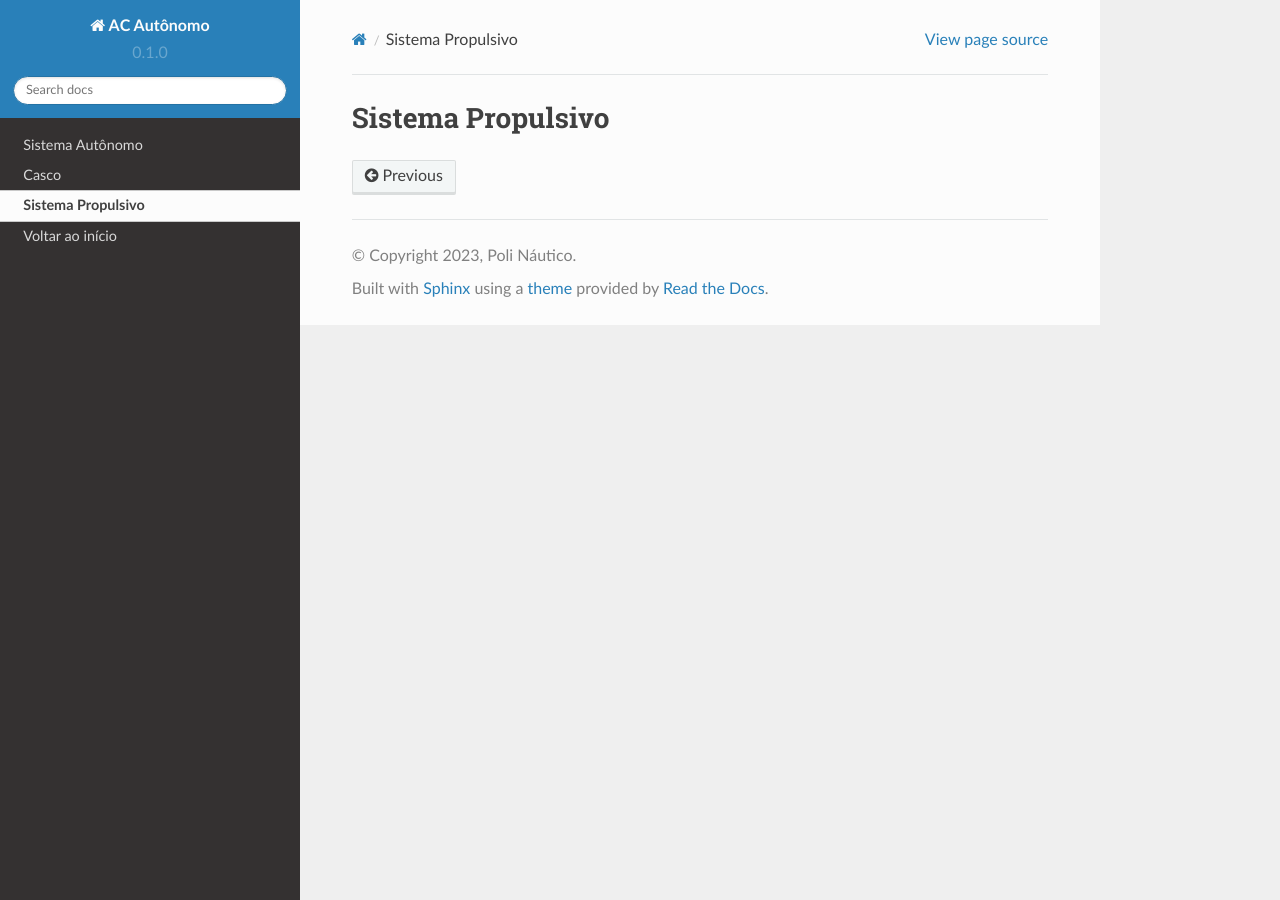
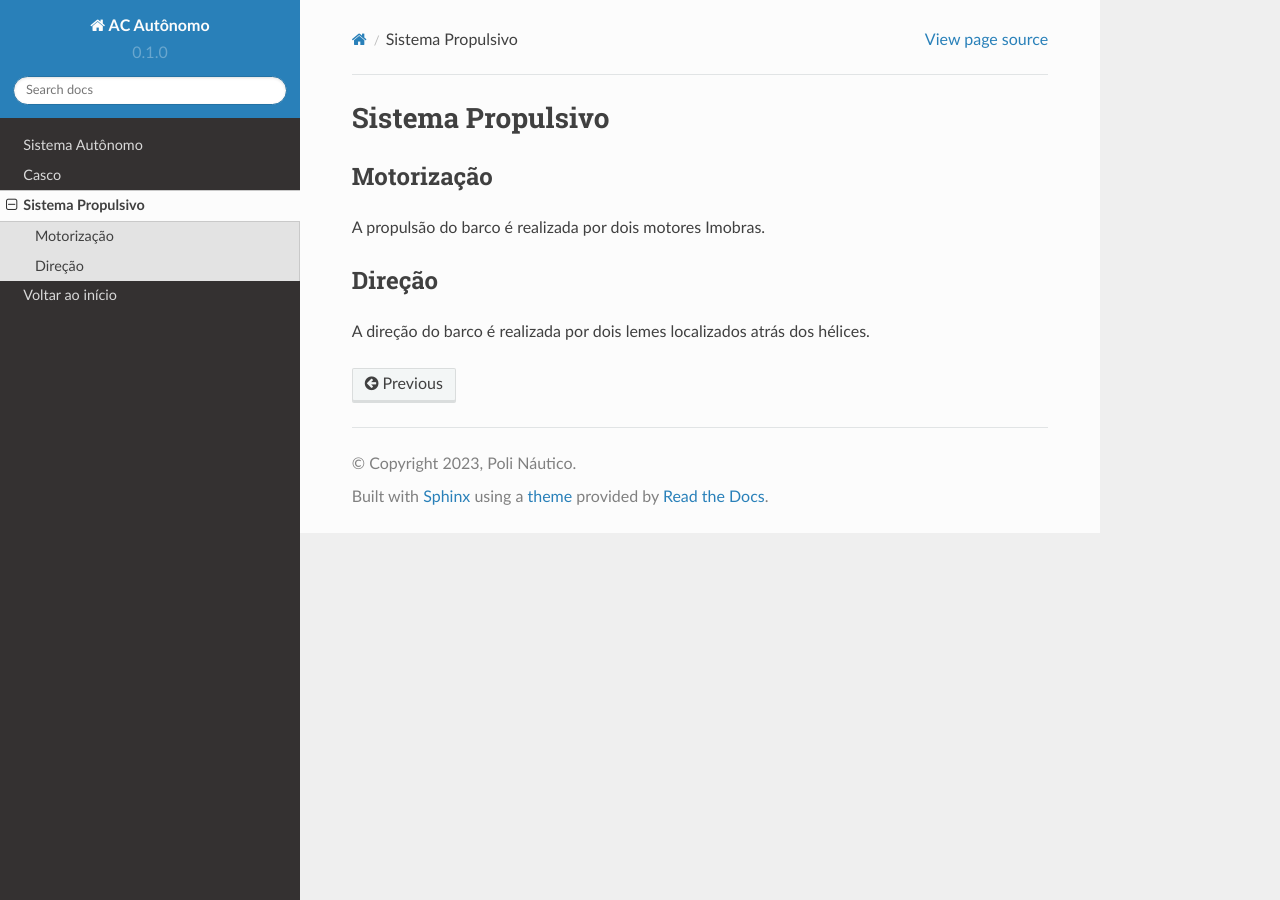
Before and after one commit to polinautico/RTD-ACAutonomo, a Sphinx documentation site: the page built from docs/source/propulsao.rst, in a window 1280 px wide. Built offline with Sphinx 7.4.7 and the Read the Docs theme 2.0.0, drawn with Linux system fonts in a browser that asks for light colours.

Commit message:
Simple propulsion info

```diff
--- a/docs/source/propulsao.rst
+++ b/docs/source/propulsao.rst
@@ -1,3 +1,13 @@
 =====
 Sistema Propulsivo
 =====
+
+Motorização
+-----
+
+A propulsão do barco é realizada por dois motores Imobras.
+
+Direção
+-----
+
+A direção do barco é realizada por dois lemes localizados atrás dos hélices.
```
